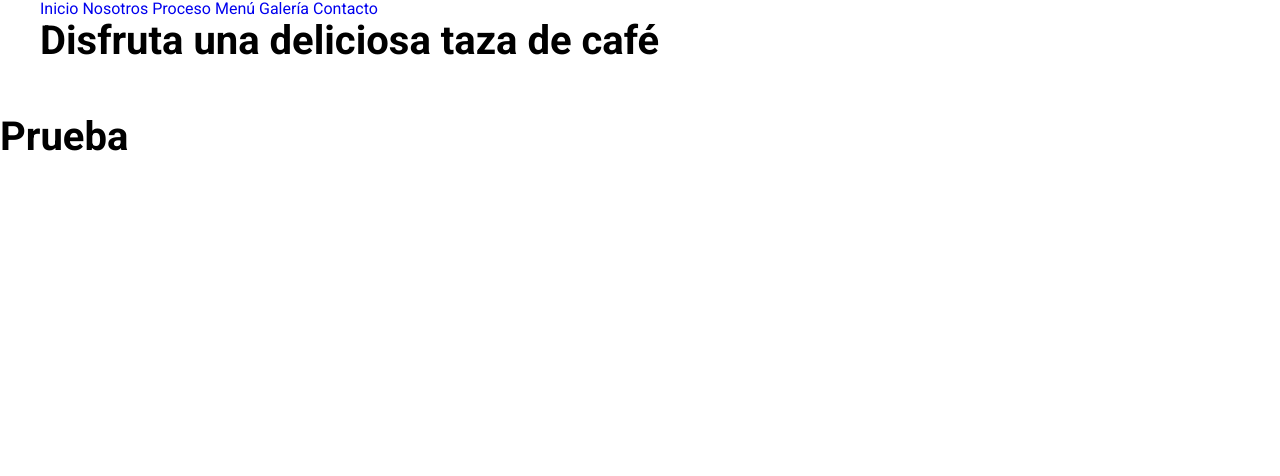
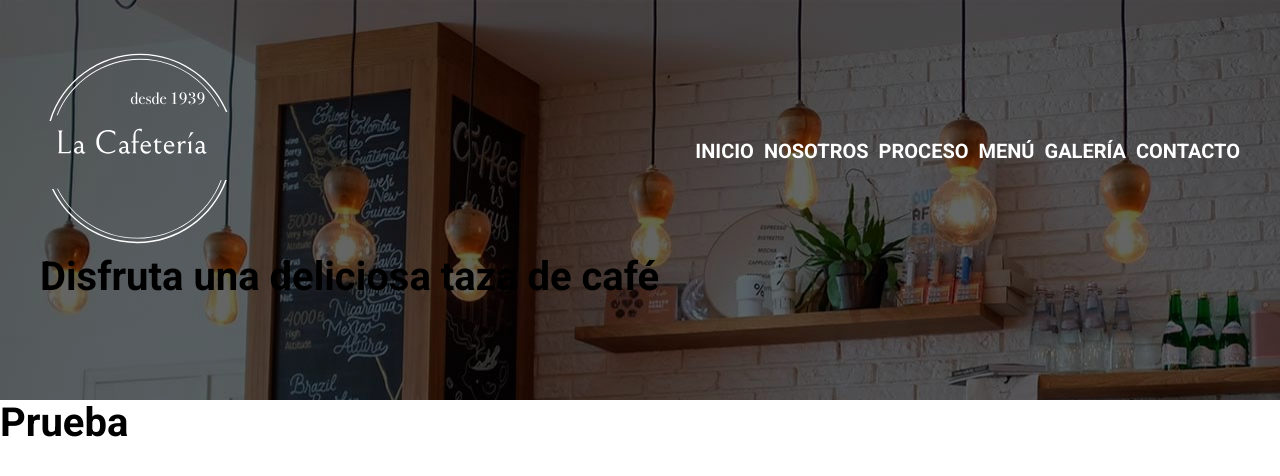
Before and after one commit to beginoffile/coffe-shop, a website: page index.html in a window 1280 px wide. Drawn offline with Linux system fonts and the light colour scheme.

Commit message:
update project

```diff
--- a/index.html
+++ b/index.html
@@ -15,7 +15,7 @@
         <div class="contenido-header contenedor">
             <div class="barra">
                 <div class="logo">
-
+                    <img src="build/img/logo.svg" alt="logo cafeteria">
                 </div>
                 <nav class="nav-principal">
                     <a href="index.html">Inicio</a>
--- /dev/null
+++ b/src/scss/base/_mixins.scss
@@ -0,0 +1,18 @@
+@use 'variables' as v;
+@mixin telephone{
+    @media(min-width: v.$telephone){
+        @content;
+    }
+}
+
+@mixin tablet{
+    @media(min-width: v.$tablet){
+        @content;
+    }
+}
+
+@mixin desktop{
+    @media(min-width: v.$desktop){
+        @content;
+    }
+}
--- /dev/null
+++ b/src/scss/header/_barra.scss
@@ -0,0 +1,23 @@
+@use 'base/mixins' as m;
+
+.barra{
+    display: flex;
+    flex-direction: column;
+    @include m.tablet {
+        flex-direction: row;
+        justify-content: space-between;
+        align-items: center;
+    }
+
+    .logo{
+        width: 50%;
+        margin: 0 auto;
+
+        @include m.tablet {
+            width: 20rem;
+            margin: 0;
+
+
+        }
+    }
+}
--- a/src/scss/header/_header.scss
+++ b/src/scss/header/_header.scss
@@ -1,3 +1,31 @@
+@use 'base/variables' as v;
+@use 'base/mixins' as m;
+
 .header{
-    color:black;
+    padding: 5rem 0;
+    position: relative;
+
+
+
+    &::before{
+        position: absolute;
+        content: '';
+        background-color: v.$black;
+        top:0;
+        left:0;
+        right: 0;
+        bottom:0;
+        opacity:0.6;
+    }
+
+
+
+    .contenido-header{
+        position: relative;
+    }
+
 }
+
+.header-inicio{
+    background-image: url('../img/header_inicio.jpg');
+}
--- a/src/scss/header/_index.scss
+++ b/src/scss/header/_index.scss
@@ -1,2 +1,3 @@
 @forward 'header';
 @forward 'navegacion';
+@forward 'barra';
--- a/src/scss/header/_navegacion.scss
+++ b/src/scss/header/_navegacion.scss
@@ -1,3 +1,28 @@
-.navegacion{
-    color: black;
+ @use 'base/mixins' as m;
+ @use 'base/variables' as v;
+
+
+.nav-principal{
+    display: flex;
+    flex-direction: column;
+    margin-top: 5rem;
+
+    @include m.tablet {
+        flex-direction: row;
+        gap:1rem;
+        margin-top:0;
+    }
+
+    a{
+        text-align: center;
+        color:v.$white;
+        font-size: 2rem;
+        text-transform: uppercase;
+        font-weight: 700;
+        margin-bottom: 1rem;
+
+        @include m.tablet {
+            margin-bottom:0;
+        }
+    }
 }
```
Also changed, not shown: build/css/app.css.
